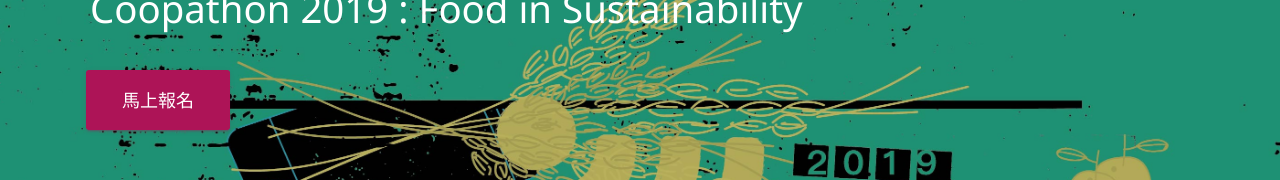
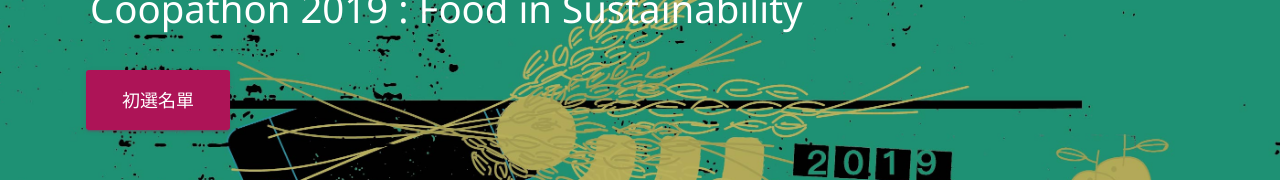
Before and after one commit to Coopathon2019/coopathon-web, a Vue app: page / in a window 1280 px wide. Shown: the part 400-580 px from the top of the page. Built offline with nearby package versions, Linux system fonts and the light colour scheme; what vue-scrollactive would draw is missing.

Commit message:
更新初選名單

```diff
--- a/src/views/Landing.vue
+++ b/src/views/Landing.vue
@@ -18,10 +18,13 @@
                         <!-- <md-button href="#" class="md-success md-lg block-text" target="_blank">
                             <i class="fas fa-angle-double-right"></i> 報名辦法
                         </md-button> -->
-                        <md-button href="https://coopathon2019.kktix.cc/events/54065dca" target="_blank"
+                        <!-- <md-button href="https://coopathon2019.kktix.cc/events/54065dca" target="_blank"
                                    class="md-rose md-lg block-text faa-horizontal animated">
-                            <!-- <i class="fas fa-angle-double-right"></i> -->
                             馬上報名
+                        </md-button> -->
+                        <md-button :href="getImgURL('files/初選入圍名單.jpg')" target="_blank"
+                                   class="md-rose md-lg block-text faa-horizontal animated">
+                            初選名單
                         </md-button>
                     </div>
                 </div>
@@ -110,6 +113,13 @@
                     backgroundImage: `url(${this.header})`
                 };
             }
+        },
+        methods: {
+
+            getImgURL (img)
+            {
+                return process.env.BASE_URL + img
+            },
         }
     };
 </script>
--- a/src/views/sections/Schedule.vue
+++ b/src/views/sections/Schedule.vue
@@ -37,7 +37,7 @@
                                     <div class="content-date"><md-icon>date_range</md-icon> 2019-10-01</div>
                                     <div class="content-time">10:00 開始</div>
                                     <p class="text-center">
-                                        <md-button href="https://coopathon2019.kktix.cc/events/54065dca" class="md-success md-lg" target="_blank" :disabled="false">
+                                        <md-button href="https://coopathon2019.kktix.cc/events/54065dca" class="md-success md-lg" target="_blank" :disabled="true">
                                             <!-- <i class="fas fa-angle-double-right block-text"></i> -->
                                             報名參加
                                         </md-button>
@@ -63,7 +63,7 @@
                                     <div class="content-date"><md-icon>date_range</md-icon> 2019-11-04</div>
                                     <div class="content-time">12:00</div>
                                     <p class="text-center">
-                                        <md-button href="#" class="md-success md-lg" target="_blank" :disabled="true">
+                                        <md-button :href="getImgURL('files/初選入圍名單.jpg')" class="md-success md-lg" target="_blank" :disabled="false">
                                             <!-- <i class="fas fa-angle-double-right block-text"></i> -->
                                             初選入圍名單
                                         </md-button>
@@ -120,9 +120,16 @@
 <script>
 
 
-export default {
+    export default {
 
-}
+        methods: {
+
+            getImgURL (img)
+            {
+                return process.env.BASE_URL + img
+            },
+        }
+    }
 </script>
 
 <style lang="scss" scoped>
```
Also changed, not shown: public/files/初選入圍名單.jpg (added).
